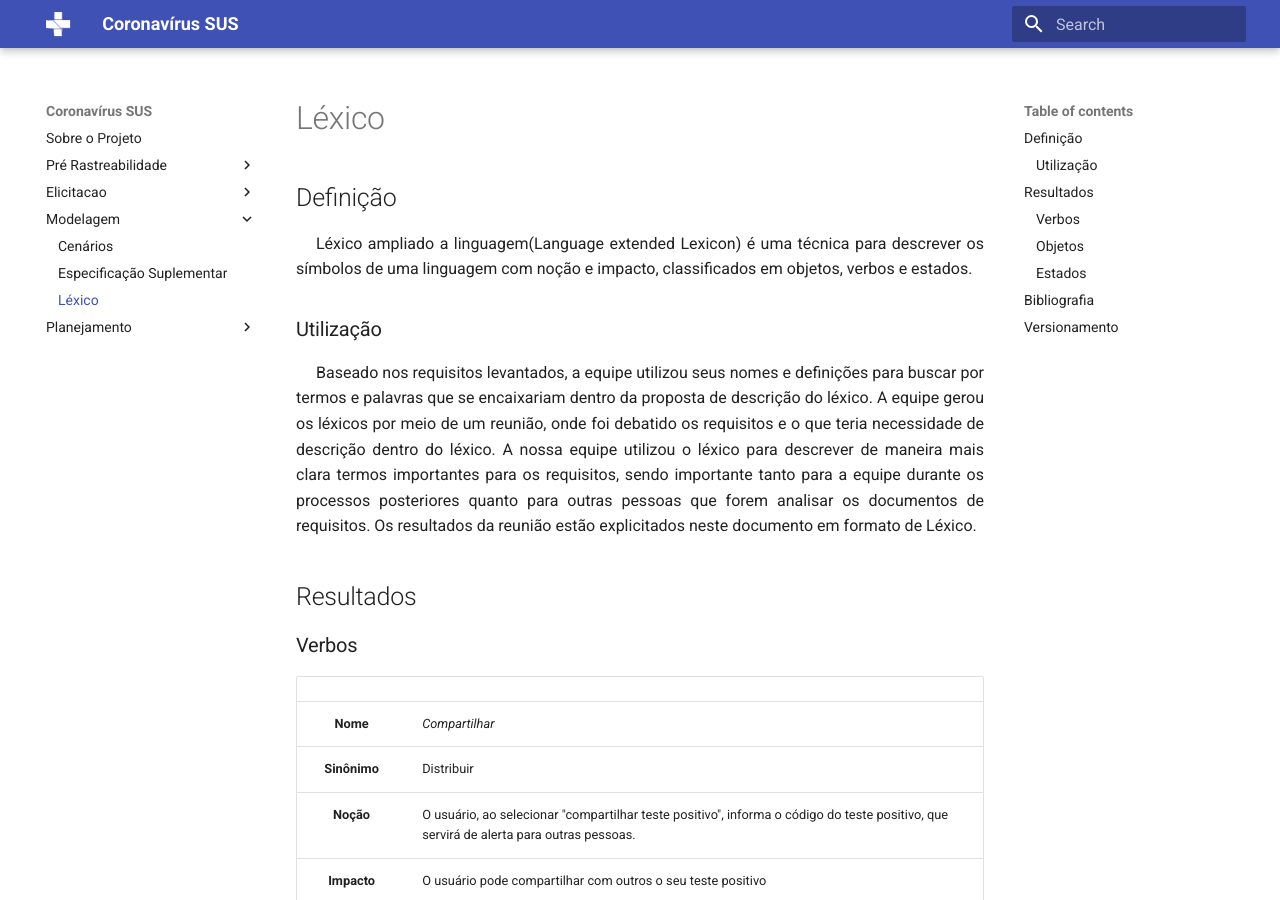
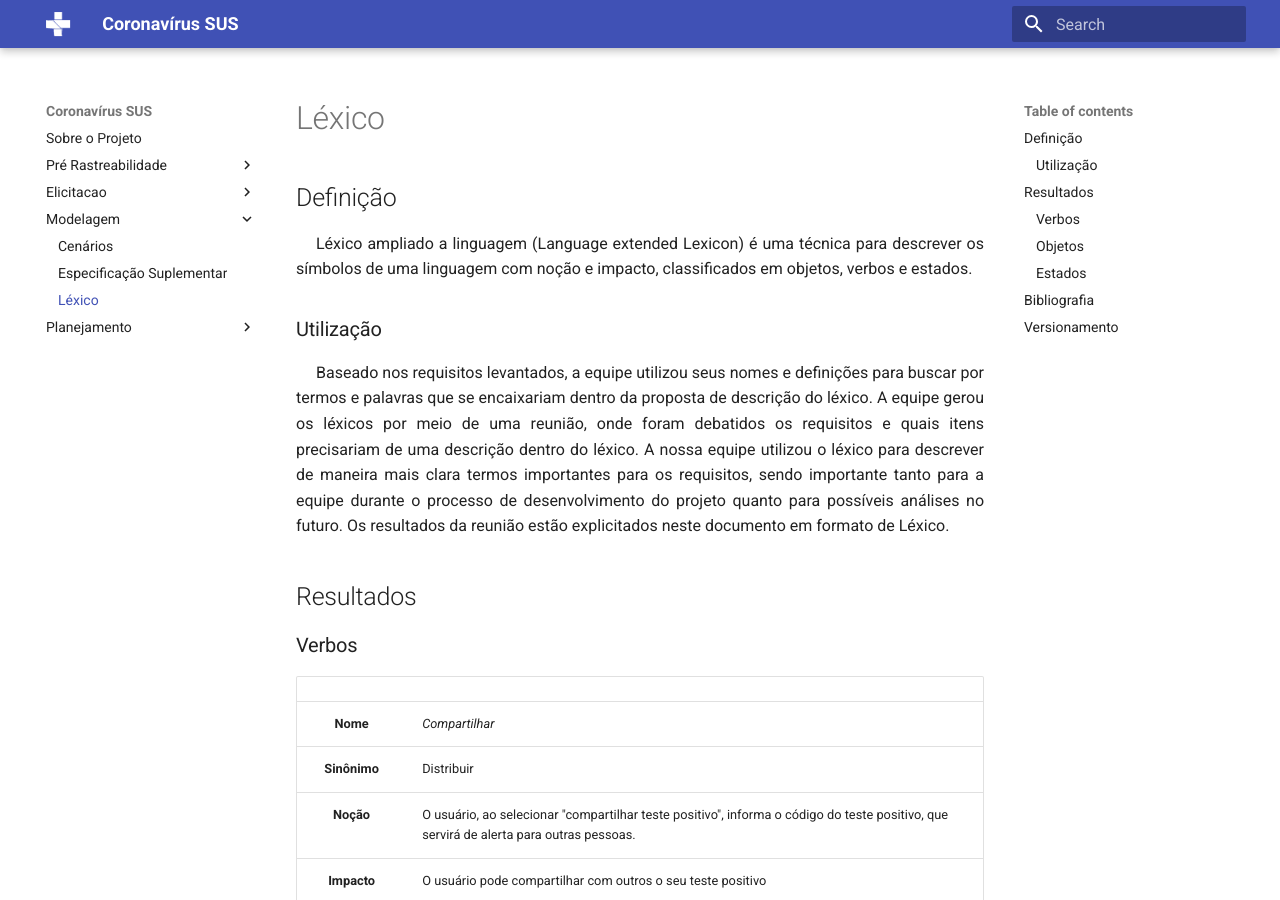
Before and after one commit to Requisitos-de-Software/2020.2-Coronavirus-SUS, an MkDocs documentation site: the page built from docs/modelagem/lexico.md, in a window 1280 px wide and 900 px high. Built offline with MkDocs 1.6.1 and Material for MkDocs 9.7.7, drawn with Linux system fonts in a browser that asks for light colours; some of the changed text lies outside the part shown.

Commit message:
Revisando documento de léxico

```diff
--- a/docs/modelagem/lexico.md
+++ b/docs/modelagem/lexico.md
@@ -2,7 +2,7 @@
 
 ## Definição
 <div style="text-indent: 20px; text-align: justify">
-Léxico ampliado a linguagem(Language extended Lexicon) é uma técnica para descrever os símbolos de uma linguagem com noção e impacto, classificados em objetos, verbos e estados.
+Léxico ampliado a linguagem (Language extended Lexicon) é uma técnica para descrever os símbolos de uma linguagem com noção e impacto, classificados em objetos, verbos e estados.
 </div>
 
 ### Utilização
@@ -10,9 +10,9 @@ Léxico ampliado a linguagem(Language extended Lexicon) é uma técnica para des
 
 Baseado nos requisitos levantados, a equipe utilizou seus nomes e definições para buscar por termos e palavras que se encaixariam dentro da proposta de descrição do léxico.
 
-A equipe gerou os léxicos por meio de um reunião, onde foi debatido os requisitos e o que teria necessidade de descrição dentro do léxico.
+A equipe gerou os léxicos por meio de uma reunião, onde foram debatidos os requisitos e quais itens precisariam de uma descrição dentro do léxico.
 
-A nossa equipe utilizou o léxico para descrever de maneira mais clara termos importantes para os requisitos, sendo importante tanto para a equipe durante os processos posteriores quanto para outras pessoas que forem analisar os documentos de requisitos.
+A nossa equipe utilizou o léxico para descrever de maneira mais clara termos importantes para os requisitos, sendo importante tanto para a equipe durante o processo de desenvolvimento do projeto quanto para possíveis análises no futuro.
 
 Os resultados da reunião estão explicitados neste documento em formato de Léxico.
 
```
Also changed, not shown: other parts of docs/modelagem/lexico.md (+3 -2 lines).
